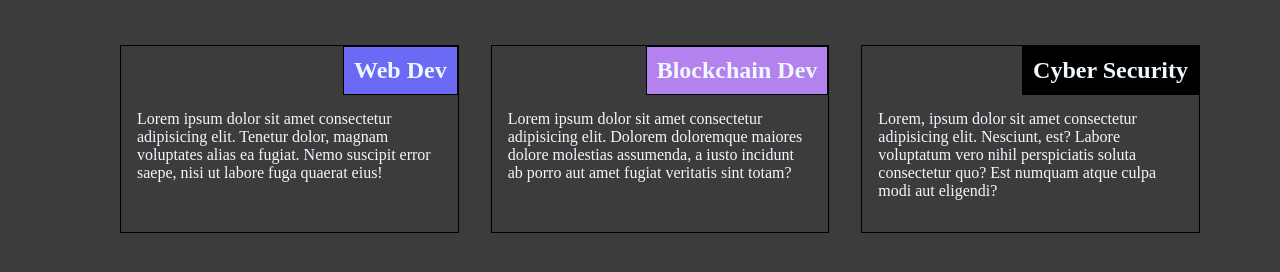
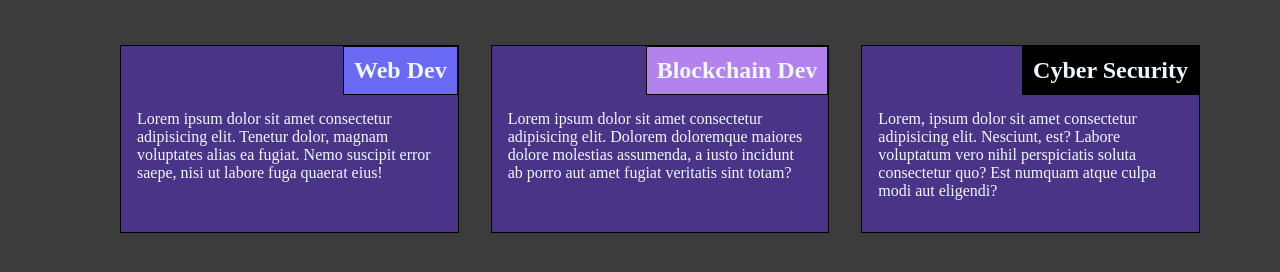
Before and after one commit to MikeMilenk/week2_HM, a website: page index.html in a window 1280 px wide. Shown: the part 306-578 px from the top of the page. Drawn offline with Linux system fonts and the light colour scheme.

Commit message:
fifth commit

```diff
--- a/styles.css
+++ b/styles.css
@@ -28,6 +28,7 @@ body {
         position: relative;
         padding: 3rem 1rem 1rem;
         border: 1px solid black;
+        background-color: rgb(73, 52, 135);
     }
     .label {
         margin: unset;
```
